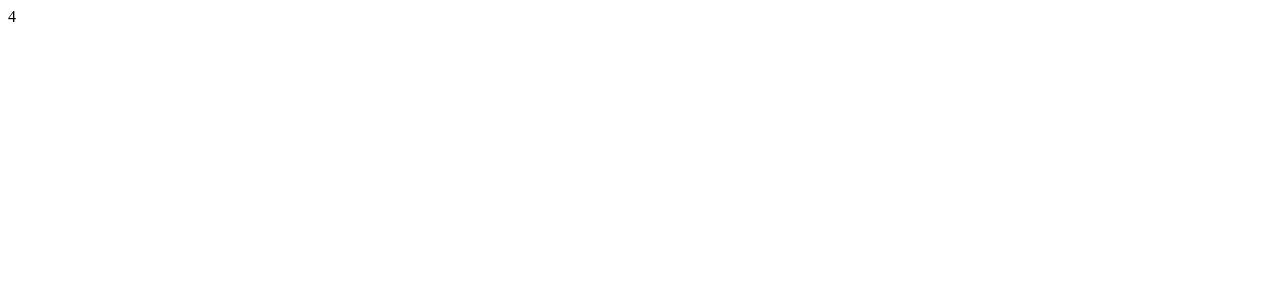
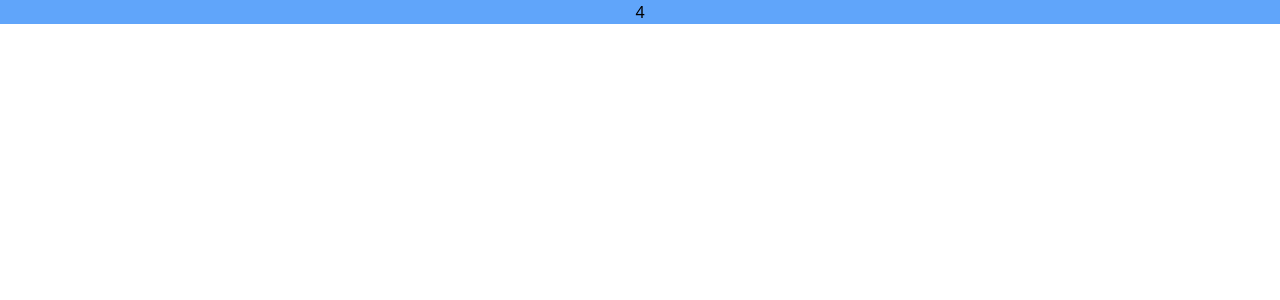
Before and after one commit to castdevbr/typescript-vue3-unocss-shadcn, a Vue app: page / in a window 1280 px wide. Shown: the top 300 px of the page. Built offline with nearby package versions, Linux system fonts and the light colour scheme.

Commit message:
install unocss

```diff
--- a/index.html
+++ b/index.html
@@ -1,10 +1,10 @@
-<!doctype html>
+<!DOCTYPE html>
 <html lang="en">
   <head>
     <meta charset="UTF-8" />
     <link rel="icon" type="image/svg+xml" href="/vite.svg" />
     <meta name="viewport" content="width=device-width, initial-scale=1.0" />
-    <title>Vite + Vue + TS</title>
+    <title>typescript-vue3-unocss-shadcn</title>
   </head>
   <body>
     <div id="app"></div>
--- a/package.json
+++ b/package.json
@@ -1,7 +1,7 @@
 {
   "name": "typescript-vue3-unocss-shadcn",
-  "private": true,
-  "version": "0.0.0",
+  "private": false,
+  "version": "0.0.1",
   "type": "module",
   "scripts": {
     "dev": "vite",
@@ -9,6 +9,7 @@
     "preview": "vite preview"
   },
   "dependencies": {
+    "@unocss/reset": "^66.1.2",
     "vue": "^3.5.13"
   },
   "devDependencies": {
@@ -16,6 +17,7 @@
     "@vitejs/plugin-vue": "^5.2.3",
     "@vue/tsconfig": "^0.7.0",
     "typescript": "~5.8.3",
+    "unocss": "^66.1.2",
     "unplugin-auto-import": "^19.3.0",
     "vite": "^6.3.5",
     "vue-tsc": "^2.2.8"
--- a/src/App.vue
+++ b/src/App.vue
@@ -4,10 +4,16 @@ const num = ref(3);
 const num_comp = computed(() => {
   return num.value + 1;
 });
+
+function incNumber() {
+  num.value++;
+}
 </script>
 
 <template>
-  <div class="">{{ num_comp }}</div>
+  <div class="flex justify-center bg-blue" @click="incNumber">
+    {{ num_comp }}
+  </div>
 </template>
 
 <style scoped></style>
--- a/src/main.ts
+++ b/src/main.ts
@@ -1,5 +1,7 @@
 import { createApp } from "vue";
 import "./assets/css/main.css";
+import "@unocss/reset/tailwind.css";
+import "virtual:uno.css";
 import App from "./App.vue";
 
 const app = createApp(App);
--- /dev/null
+++ b/uno.config.ts
@@ -0,0 +1,5 @@
+import { defineConfig } from "unocss";
+
+export default defineConfig({
+  // ...UnoCSS options
+});
--- a/vite.config.ts
+++ b/vite.config.ts
@@ -2,10 +2,12 @@ import { defineConfig } from "vite";
 import vue from "@vitejs/plugin-vue";
 import AutoImport from "unplugin-auto-import/vite";
 import { resolve } from "path";
+import UnoCSS from "unocss/vite";
 
 export default defineConfig({
   plugins: [
     vue(),
+    UnoCSS(),
     AutoImport({
       // targets to transform
       include: [
```
Also changed, not shown: 2 other files (tests, documents, lock files or other folders).
